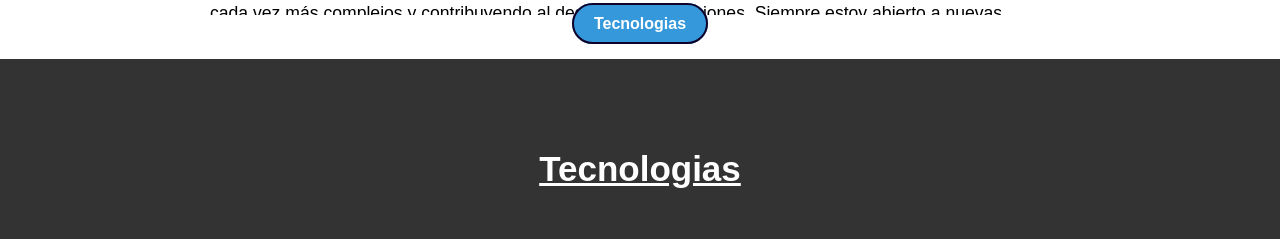
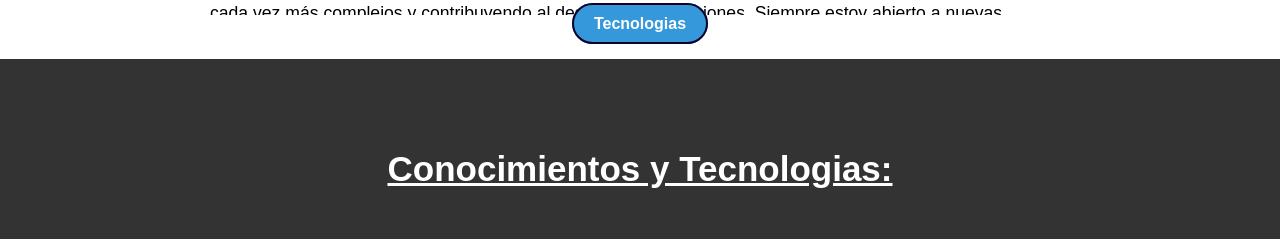
Before and after one commit to Ferbinand/portfolio, a plain HTML site: page index.html in a window 1280 px wide. Shown: the part 1561-1800 px from the top of the page. Drawn offline with nearby package versions, Linux system fonts and the light colour scheme.

Commit message:
titulo correccion

```diff
--- a/index.html
+++ b/index.html
@@ -60,7 +60,7 @@
 
 
     <section class="habilidades" id="habilidades">
-        <h1 class="titulo-contacto">Tecnologias</h1>
+        <h1 class="titulo-contacto">Conocimientos y Tecnologias:</h1>
         <div class="tecnologias-container">
             <div class="filas">
                 <div class="columna-tecnologia">
```
